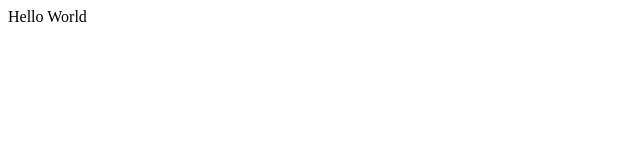
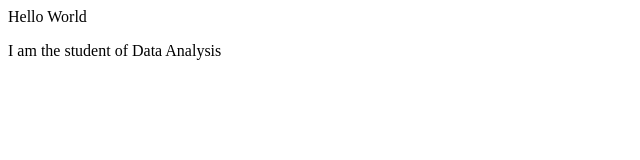
Before and after one commit to PriyanshuY3003/Git_Demo, a plain HTML site: page index.html in a window 1280 px wide. Shown: the whole page, without its empty margins (0-640 px from the left). Drawn offline with Linux system fonts and the light colour scheme.

Commit message:
Add new paragraph

```diff
--- a/index.html
+++ b/index.html
@@ -1 +1,2 @@
 <p>Hello World</p>
+<P>I am the student of Data Analysis</P>
```
